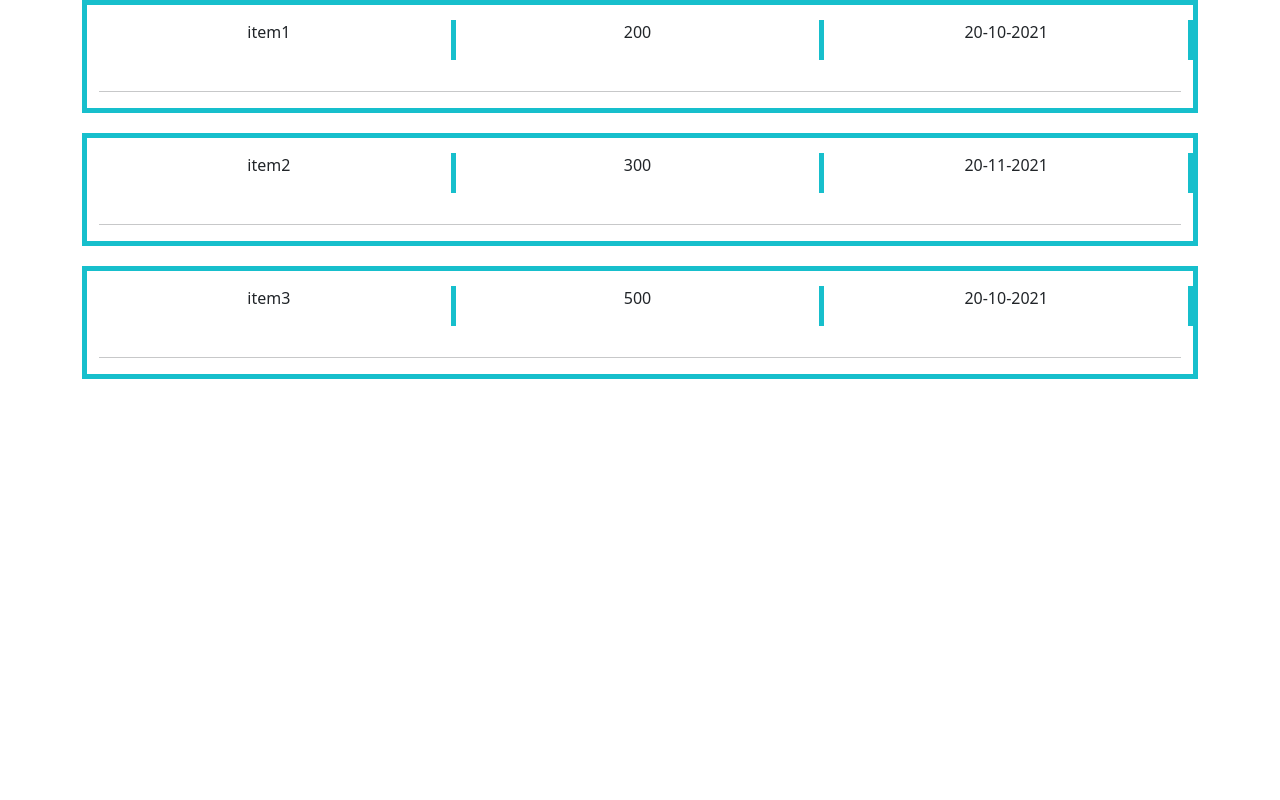
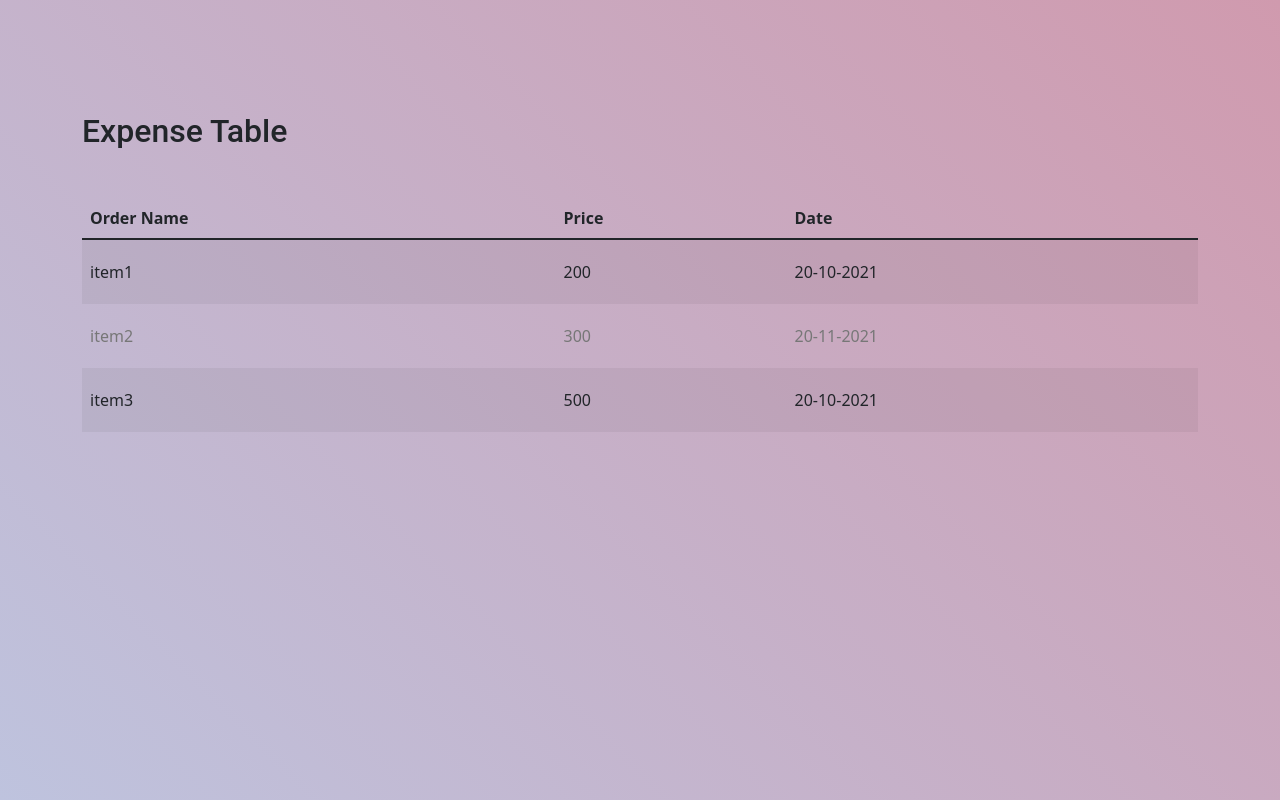
Before and after one commit to naiksowmya08/react-demo-app, a React (Create React App) app: page / in a window 1280 px wide. Built offline with nearby package versions, Linux system fonts and the light colour scheme.

Commit message:
UI changes

```diff
--- a/src/App.css
+++ b/src/App.css
@@ -1,3 +1,87 @@
+body {
+    font-family: "Roboto", -apple-system, BlinkMacSystemFont, "Segoe UI", Roboto, "Helvetica Neue", Arial, "Noto Sans", sans-serif, "Apple Color Emoji", "Segoe UI Emoji", "Segoe UI Symbol", "Noto Color Emoji";
+    background: linear-gradient( 45deg, #bec3de, #d09aae) !important;
+    font-weight: 300;
+    width: 100%;
+    min-height: 100vh;
+}
+
+p {
+    color: #b3b3b3;
+    font-weight: 300;
+}
+
+h1, h2, h3, h4, h5, h6,
+.h1, .h2, .h3, .h4, .h5, .h6 {
+    font-family: "Roboto", -apple-system, BlinkMacSystemFont, "Segoe UI", Roboto, "Helvetica Neue", Arial, "Noto Sans", sans-serif, "Apple Color Emoji", "Segoe UI Emoji", "Segoe UI Symbol", "Noto Color Emoji";
+}
+
+a {
+    -webkit-transition: .3s all ease;
+    -o-transition: .3s all ease;
+    transition: .3s all ease;
+}
+
+    a, a:hover {
+        text-decoration: none !important;
+    }
+
+.content {
+    padding: 7rem 0;
+}
+
+h2 {
+    font-size: 20px;
+}
+
+.custom-table {
+    min-width: 900px;
+}
+
+    .custom-table thead tr, .custom-table thead th {
+        border-top: none;
+        border-bottom: none !important;
+    }
+
+    .custom-table tbody th, .custom-table tbody td {
+        color: #777;
+        font-weight: 400;
+        padding-bottom: 20px;
+        padding-top: 20px;
+        font-weight: 300;
+        border: none;
+    }
+
+        .custom-table tbody th small, .custom-table tbody td small {
+            color: #b3b3b3;
+            font-weight: 300;
+        }
+
+    .custom-table tbody tr {
+        -webkit-transition: .3s all ease;
+        -o-transition: .3s all ease;
+        transition: .3s all ease;
+    }
+
+        .custom-table tbody tr:hover, .custom-table tbody tr:focus {
+            background: #fff;
+        }
+
+    .custom-table .td-box-wrap {
+        padding: 0;
+    }
+
+    .custom-table .box {
+        background: #fff;
+        border-radius: 4px;
+        margin-top: 15px;
+        margin-bottom: 15px;
+    }
+
+        .custom-table .box td, .custom-table .box th {
+            border: none !important;
+        }
+
 .App {
   text-align: center;
 }
--- a/src/App.js
+++ b/src/App.js
@@ -24,10 +24,30 @@ function App() {
         }
     ]
   return (
-      <div>
-          <ExpenseItem title={ExpenseArr[0].name} price={ExpenseArr[0].price} dop={ExpenseArr[0].date} />
-          <ExpenseItem title={ExpenseArr[1].name} price={ExpenseArr[1].price} dop={ExpenseArr[1].date} />
-          <ExpenseItem title={ExpenseArr[2].name} price={ExpenseArr[2].price} dop={ExpenseArr[2].date} />
+      <div class="content">
+
+          <div class="container">
+              <h2 class="mb-5">Expense Table</h2>
+
+              <div class="table-responsive">
+
+                  <table class="table custom-table table-striped">
+                      <thead>
+                          <tr>
+
+                              <th scope="col">Order Name</th>
+                              <th scope="col">Price</th>
+                              <th scope="col">Date</th>
+                          </tr>
+                      </thead>
+                      <tbody>
+                          <ExpenseItem title={ExpenseArr[0].name} price={ExpenseArr[0].price} dop={ExpenseArr[0].date} />
+                          <ExpenseItem title={ExpenseArr[1].name} price={ExpenseArr[1].price} dop={ExpenseArr[1].date} />
+                          <ExpenseItem title={ExpenseArr[2].name} price={ExpenseArr[2].price} dop={ExpenseArr[2].date} />
+                      </tbody>
+                  </table>
+              </div>
+              </div>
       </div>
   );
 }
--- a/src/Components/ExpenseItem.js
+++ b/src/Components/ExpenseItem.js
@@ -1,29 +1,26 @@
 import 'bootstrap/dist/css/bootstrap.min.css';
 //import './ExpenseSub';
 import ExpenseSub from './ExpenseSub';
+import '../App.css';
 function ExpenseItem(props) {
     const outborder = {
         border: '5px solid #17bfcc',
         margin: '0px 0px 20px 0px'
     };
     return (
-        <div>
-            <div className="container">
-                <div className="row" style={outborder}>
-                    <div className="col-md-4 divStyle">
-                        <p>{props.title}</p>
-                    </div>
-                    <div className="col-md-4 divStyle">
-                        <p>{props.price}</p>
-                    </div>
-                    <div className="col-md-4 divStyle">
-                        <p>{props.dop}</p>
-                    </div>
-                    <ExpenseSub/>
-                </div>
-            </div>
 
-        </div>
+
+
+
+        <tr>
+                <td>
+                    {props.title}
+                </td>
+                <td>{props.price}</td>
+                <td>{props.dop}</td>
+
+            </tr>
+
     );
 }
     export default ExpenseItem;
```
